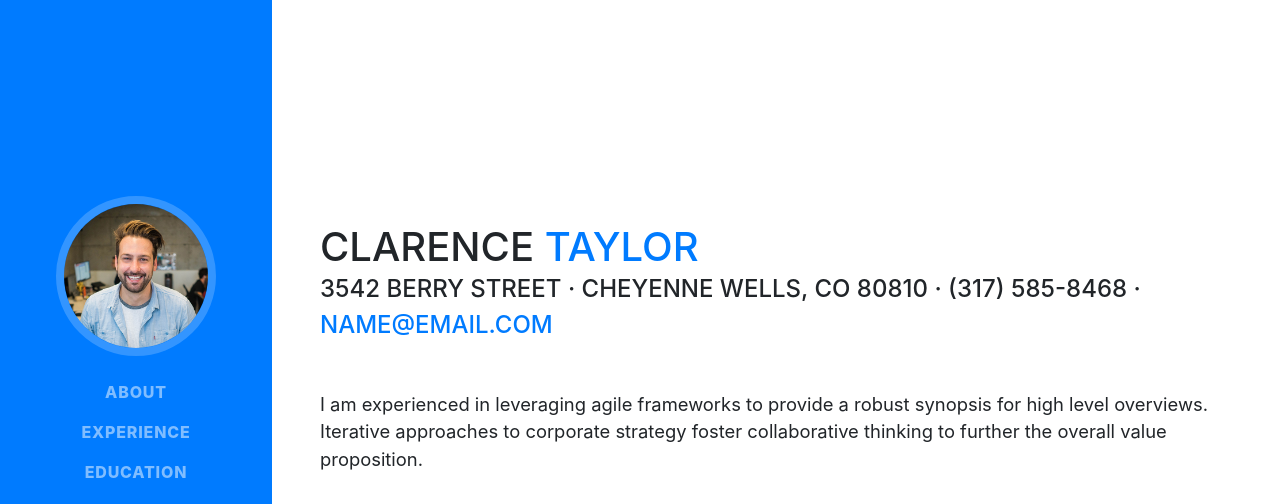
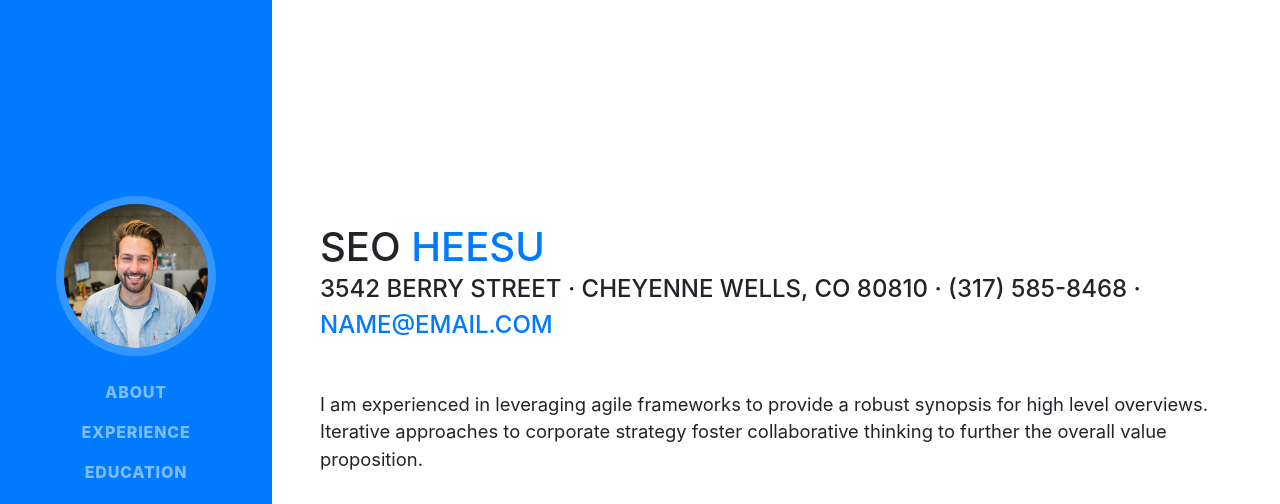
Before and after one commit to rich9408/rich9408.github.io, a website with bundled scripts: page index.html in a window 1280 px wide. Shown: the top 504 px of the page. Built offline with nearby package versions, Linux system fonts and the light colour scheme; a web font is replaced by a local one.

Commit message:
진짜 바꿈

```diff
--- a/index.html
+++ b/index.html
@@ -63,8 +63,8 @@
 
       <section class="resume-section p-3 p-lg-5 d-flex d-column" id="about">
         <div class="my-auto">
-          <h1 class="mb-0">Clarence
-            <span class="text-primary">Taylor</span>
+          <h1 class="mb-0">Seo
+            <span class="text-primary">Heesu</span>
           </h1>
           <div class="subheading mb-5">3542 Berry Street · Cheyenne Wells, CO 80810 · (317) 585-8468 ·
             <a href="mailto:name@email.com">name@email.com</a>
```
